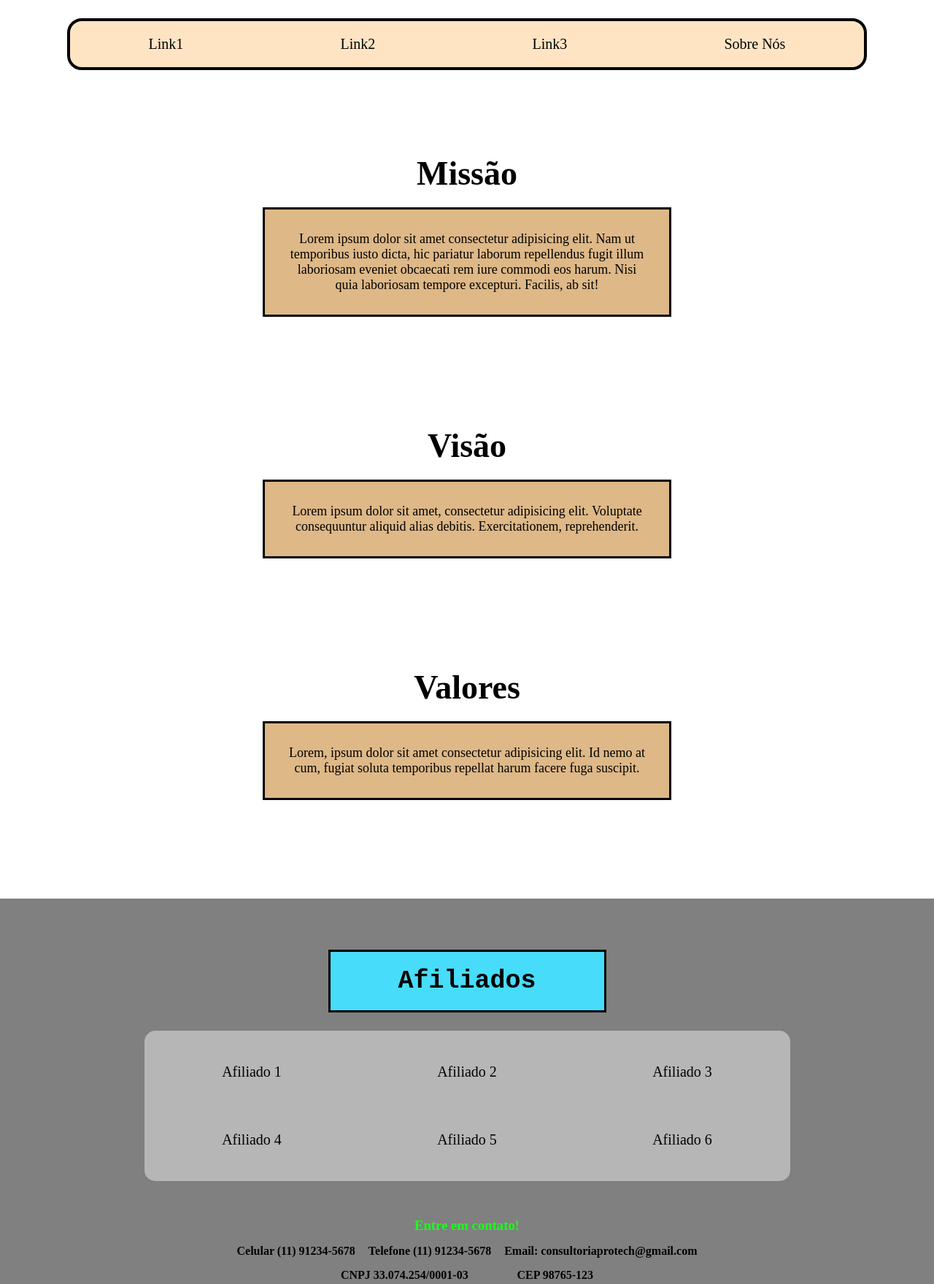
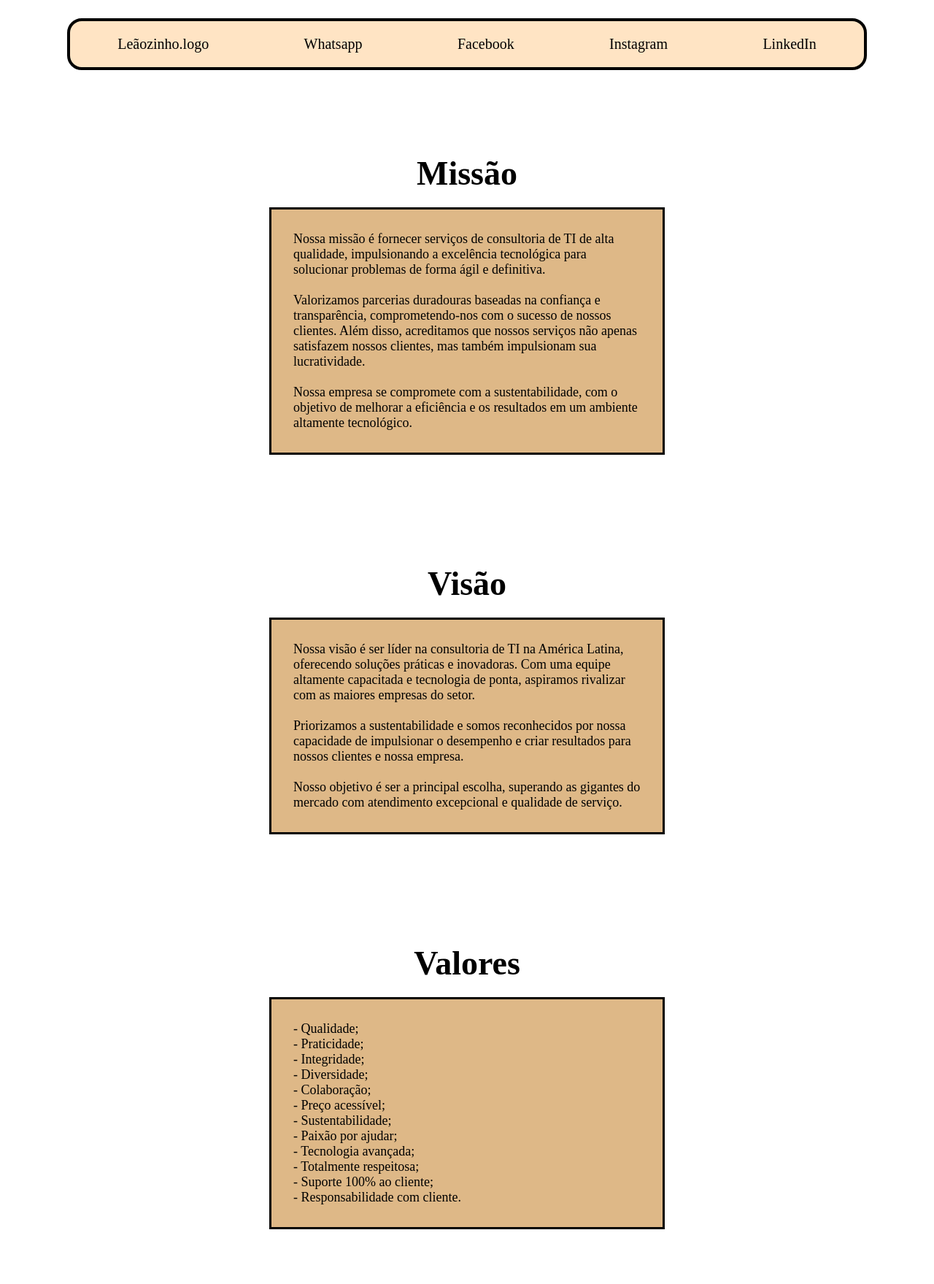
Before and after one commit to LeonardoRdev/Projeto_Empreendedorismo, a plain HTML site: page index.html in a window 1280 px wide. Shown: the top 1759 px of the page at 73% size. Drawn offline with Linux system fonts and the light colour scheme.

Commit message:
Missão, Visão e Valor adicionados

```diff
--- a/index.html
+++ b/index.html
@@ -11,36 +11,55 @@
 <body>
 
     <header>
-        <p class="links">Link1</p>
-        <p class="links">Link2</p>
-        <p class="links">Link3</p>
-        <p class="links">Sobre Nós</p>
+        <p class="links">Leãozinho.logo</p>
+        <p class="links">Whatsapp</p>
+        <p class="links">Facebook</p>
+        <p class="links">Instagram</p>
+        <p class="links">LinkedIn</p>
     </header>
 
     <div id="corpoCentral">
         <div class="valorVisaoMissao">
             <h2>Missão</h2>
-            <p>Lorem ipsum dolor sit amet consectetur adipisicing elit. Nam ut temporibus iusto dicta, hic pariatur
-                laborum repellendus fugit illum laboriosam eveniet obcaecati rem iure commodi eos harum. Nisi quia
-                laboriosam tempore excepturi. Facilis, ab sit!</p>
+            <p>Nossa missão é fornecer serviços de consultoria de TI de alta qualidade, impulsionando a excelência
+                tecnológica para solucionar problemas de forma ágil e definitiva.<br><br> Valorizamos parcerias
+                duradouras baseadas na confiança e transparência, comprometendo-nos com o sucesso de nossos clientes.
+                Além disso, acreditamos que nossos serviços não apenas satisfazem nossos clientes, mas também
+                impulsionam sua lucratividade. <br><br>Nossa empresa se compromete com a sustentabilidade, com o
+                objetivo de melhorar a eficiência e os resultados em um ambiente altamente tecnológico.</p>
         </div>
         <div class="valorVisaoMissao">
             <h2>Visão</h2>
-            <p>Lorem ipsum dolor sit amet, consectetur adipisicing elit. Voluptate consequuntur aliquid alias debitis.
-                Exercitationem, reprehenderit.</p>
+            <p>Nossa visão é ser líder na consultoria de TI na América Latina, oferecendo soluções práticas e
+                inovadoras. Com uma equipe altamente capacitada e tecnologia de ponta, aspiramos rivalizar com as
+                maiores empresas do setor. <br><br>Priorizamos a sustentabilidade e somos reconhecidos por nossa
+                capacidade de impulsionar o desempenho e criar resultados para nossos clientes e nossa empresa.
+                <br><br>Nosso objetivo é ser a principal escolha, superando as gigantes do mercado com atendimento
+                excepcional e qualidade de serviço.
+            </p>
         </div>
         <div class="valorVisaoMissao">
             <h2>Valores</h2>
-            <p>Lorem, ipsum dolor sit amet consectetur adipisicing elit. Id nemo at cum, fugiat soluta temporibus
-                repellat harum facere fuga suscipit.</p>
+            <p>- Qualidade;<br>
+                - Praticidade;<br>
+                - Integridade;<br>
+                - Diversidade;<br>
+                - Colaboração;<br>
+                - Preço acessível;<br>
+                - Sustentabilidade;<br>
+                - Paixão por ajudar;<br>
+                - Tecnologia avançada;<br>
+                - Totalmente respeitosa;<br>
+                - Suporte 100% ao cliente;<br>
+                - Responsabilidade com cliente.</p>
         </div>
     </div>
 
     <footer>
-        <h2 id="afiliadoTitulo">Afiliados</h2>
+        <h2 id="afiliadoTitulo">AFILIADOS</h2>
         <div id="afiliados">
             <div id="afiliadosCima">
-                <p>Afiliado 1</p>
+                <p>Empresa sustentabilidade</p>
                 <p>Afiliado 2</p>
                 <p>Afiliado 3</p>
             </div>
@@ -52,13 +71,13 @@
         </div>
         <h3 id="entre_em_contato">Entre em contato!</h3>
         <div id="contato1">
-            <h4>Celular (11) 91234-5678</h4>
-            <h4>Telefone (11) 91234-5678</h4>
+            <h4>Celular (11) 91016-0935</h4>
+            <h4>Telefone (11) 93060-5432</h4>
             <h4 id="email">Email: consultoriaprotech@gmail.com</h4>
         </div>
         <div id="contato2">
             <h4>CNPJ 33.074.254/0001-03</h4>
-            <h4>CEP 98765-123</h4>
+            <h4>CEP 03449-020</h4>
         </div>
 
     </footer>
--- a/style.css
+++ b/style.css
@@ -28,7 +28,7 @@ div#corpoCentral{
     /* background-color: #AAAAAA; */
     margin-top: 40px;
     display: flex;
-    text-align: center;
+    text-align: left;
     max-width: 50%;
     flex-direction: column;
 }
@@ -47,6 +47,7 @@ div.valorVisaoMissao h2{
 }
 
 div.valorVisaoMissao p{
+    width: 85%;
     border: solid;
     background-color: burlywood;
     padding: 30px;
```
